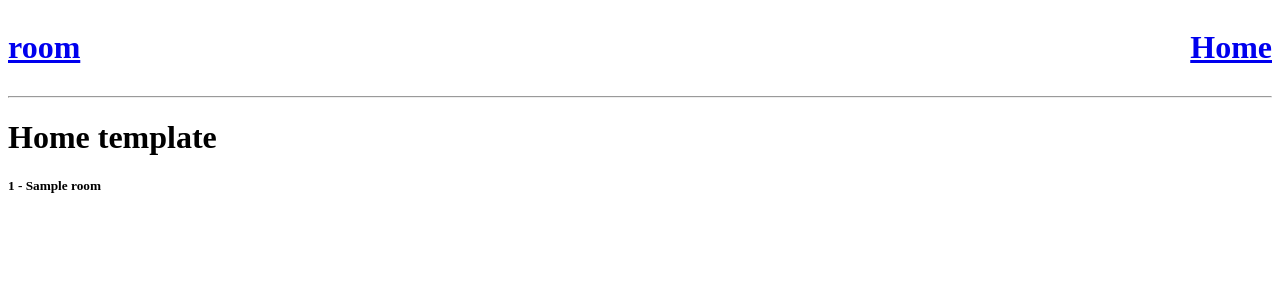
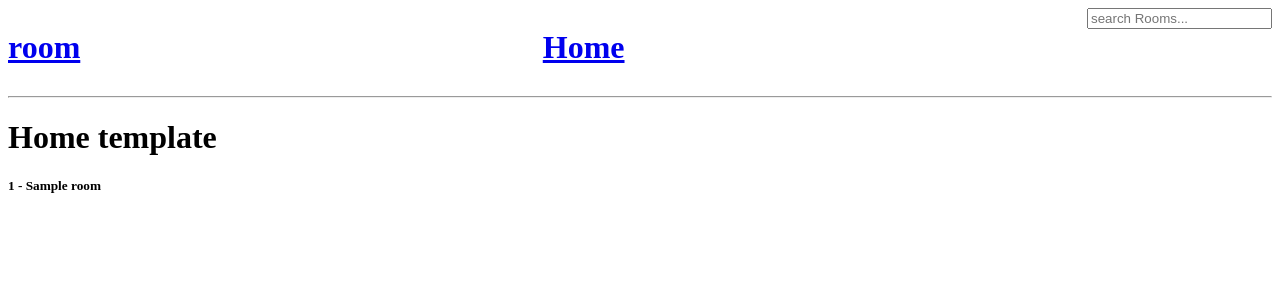
Before and after one commit to ArashGorji/studybud, a Django app: template templates/home.html in a window 1280 px wide. Shown: the top 300 px of the page. Run offline with Django 5.2, Linux system fonts and the light colour scheme; the template is opened without the code that fills it: most values are stand-ins (such as "Sample title", 1, 10 or a date in 2020).

Commit message:
search bar is added

```diff
--- a/templates/nav.html
+++ b/templates/nav.html
@@ -12,6 +12,9 @@
         <a href="..">
         <h1>Home</h1>
     </a>
+    <form action="{% url 'home' %}" method="get">
+        <input type="text" name="q" placeholder="search Rooms...">
+    </form>
     </div>
 
     <hr>
```
